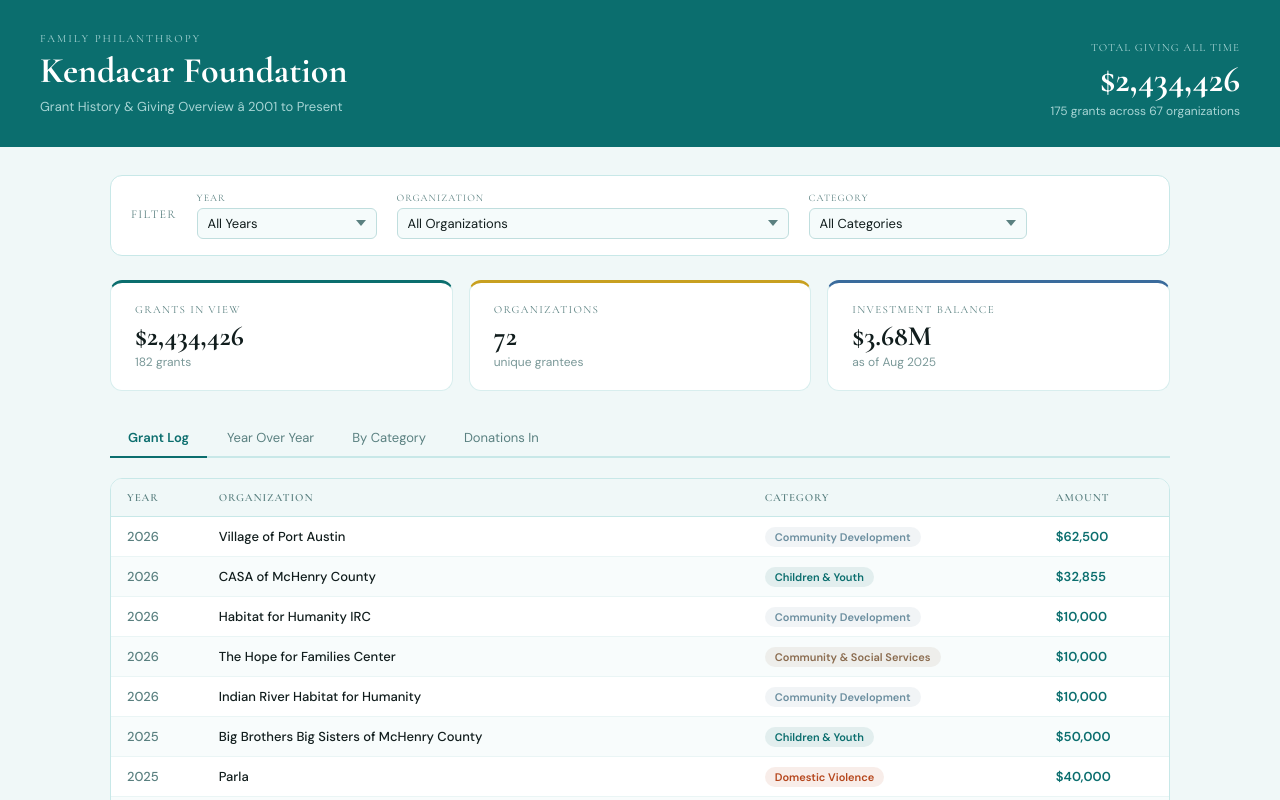
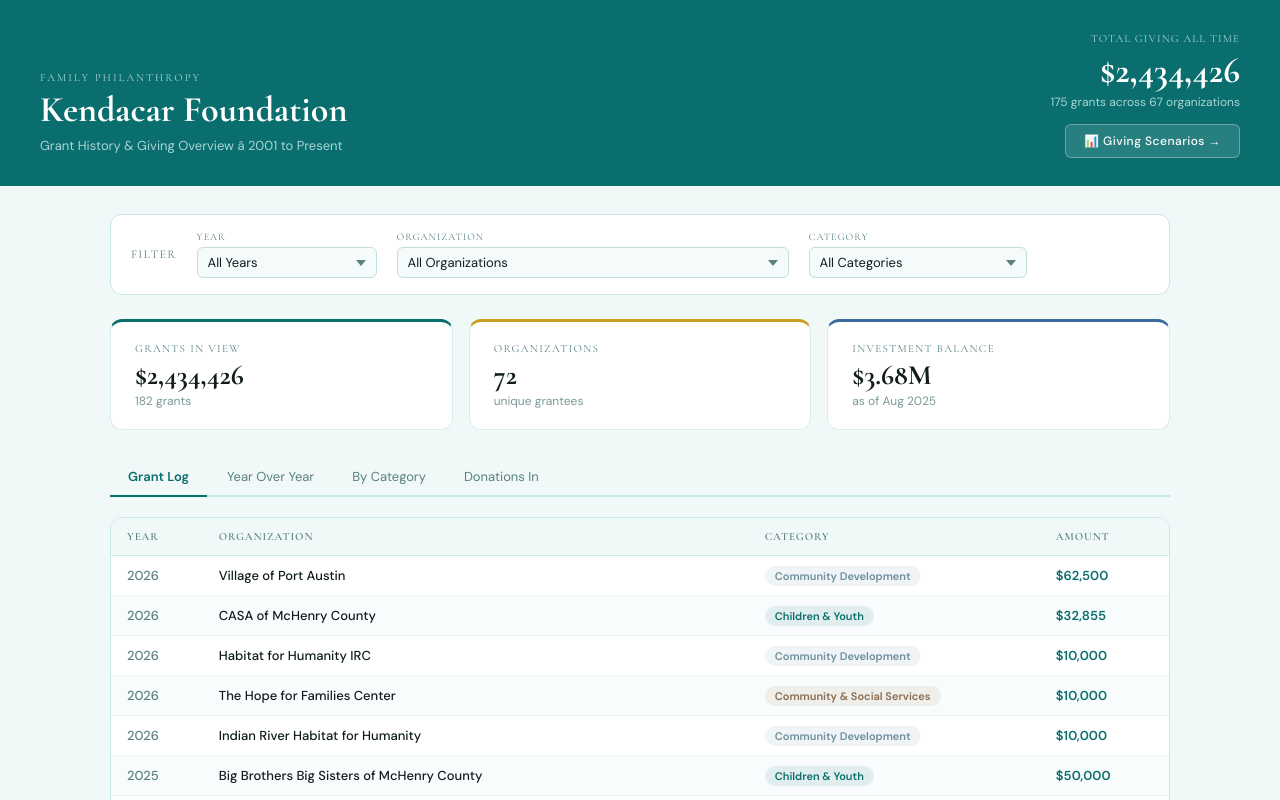
Before and after one commit to carlie-bit/Kendacar, a React (Vite) app: page / in a window 1280 px wide. Shown: the top 800 px of the page. Built offline with nearby package versions, Linux system fonts and the light colour scheme.

Commit message:
Update App.jsx

```diff
--- a/src/App.jsx
+++ b/src/App.jsx
@@ -432,7 +432,7 @@
         <div style={{ textAlign: "right" }}>
           <div style={{ fontSize: 11, letterSpacing: "0.1em", textTransform: "uppercase", color: "#A8D5D5", marginBottom: 4, fontFamily: "'Cormorant Garamond', serif" }}>Total Giving All Time</div>
           <div style={{ fontSize: 36, fontFamily: "'Cormorant Garamond', serif", fontWeight: 700 }}>{fmt(totalAllTime)}</div>
-          <div style={{ fontSize: 12, color: "#A8D5D5", marginTop: 2 }}>175 grants across 67 organizations</div>
+          <div style={{ fontSize: 12, color: "#A8D5D5", marginTop: 2 }}>175 grants across 67 organizations</div>           <a href="./kendacar_scenarios.html" target="_blank" style={{             display: "inline-block", marginTop: 14, padding: "8px 18px",             background: "rgba(255,255,255,0.12)", border: "1px solid rgba(255,255,255,0.3)",             borderRadius: 6, color: "#fff", fontSize: 12, fontFamily: "'DM Sans', sans-serif",             fontWeight: 500, textDecoration: "none", letterSpacing: "0.04em"           }}>             📊 Giving Scenarios →           </a>
         </div>
       </div>
 
```
